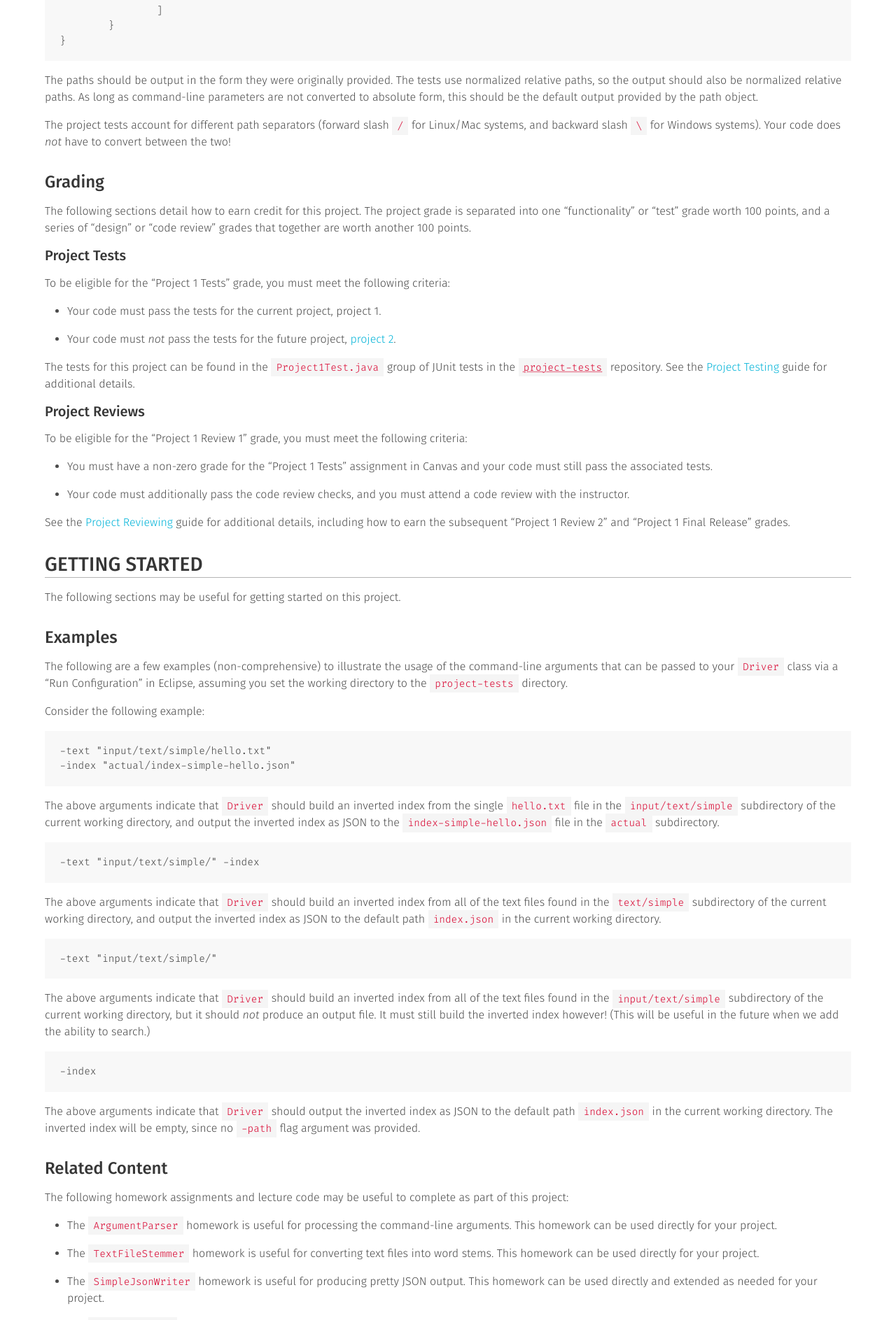
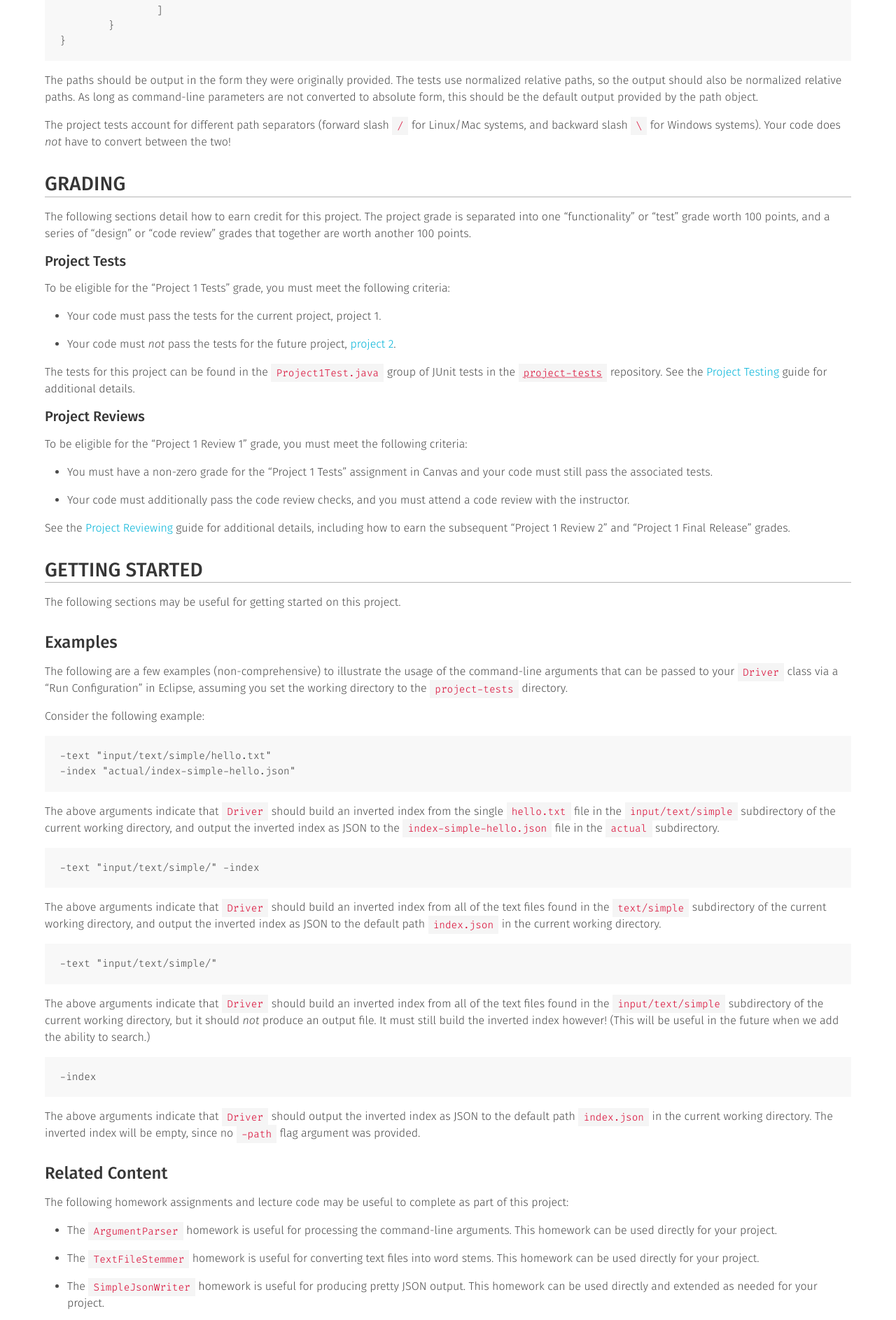
Before and after one commit to usf-cs272-spring2022/usf-cs272-spring2022.github.io, a Jekyll site: the page built from _projects/project-1.md, in a window 1280 px wide. Shown: the part 2776-4663 px from the top of the page at 70% size. Built offline with Jekyll 4.4.1, drawn with Linux system fonts in a browser that asks for light colours; comment, search, counter and statistics services are not loaded.

```diff
--- a/_projects/project-1.md
+++ b/_projects/project-1.md
@@ -124,7 +124,8 @@ The paths should be output in the form they were originally provided. The tests
 
 The project tests account for different path separators (forward slash `/` for Linux/Mac systems, and backward slash `\` for Windows systems). Your code does *not* have to convert between the two!
 
-### Grading
+## Grading
+{: .page-header }
 
 The following sections detail how to earn credit for this project. The project grade is separated into one "functionality" or "test" grade worth 100 points, and a series of "design" or "code review" grades that together are worth another 100 points.
 
```
Also changed, not shown: _projects/project-2.md (+2 -1 lines).
